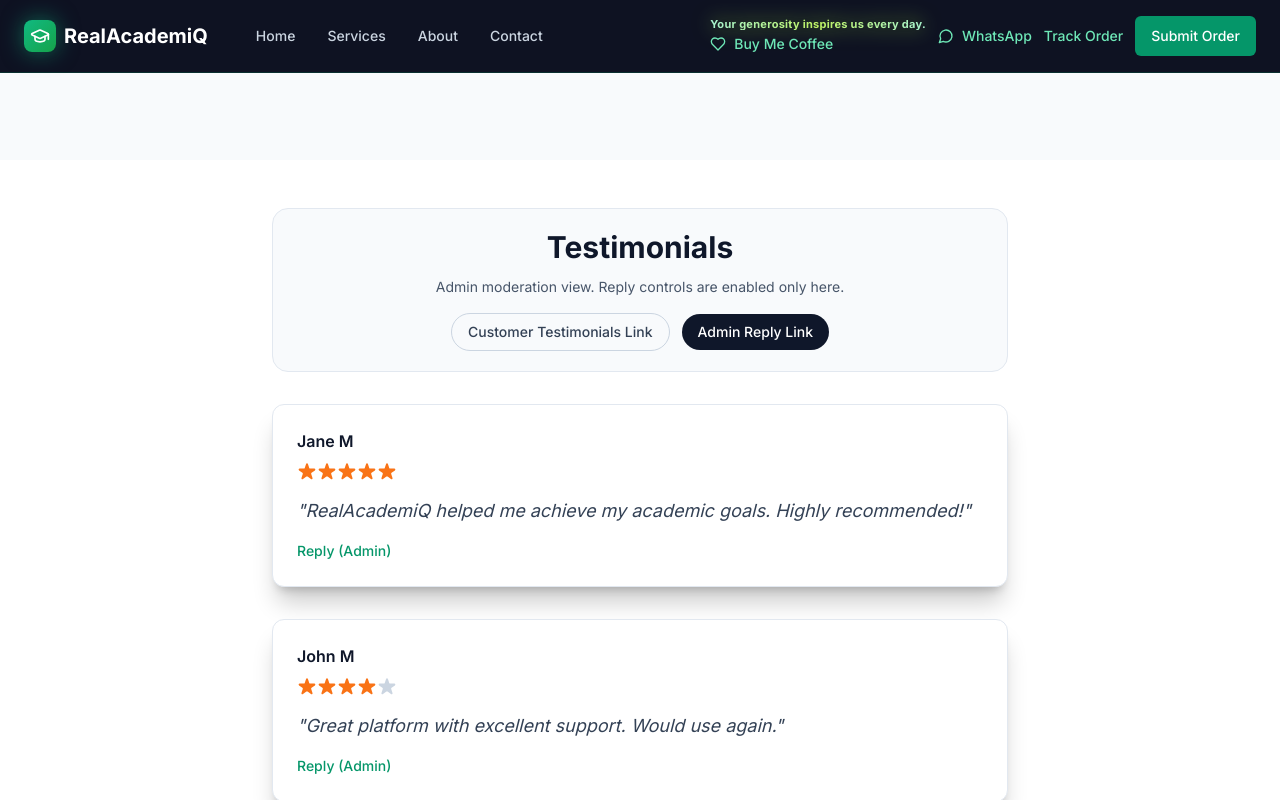
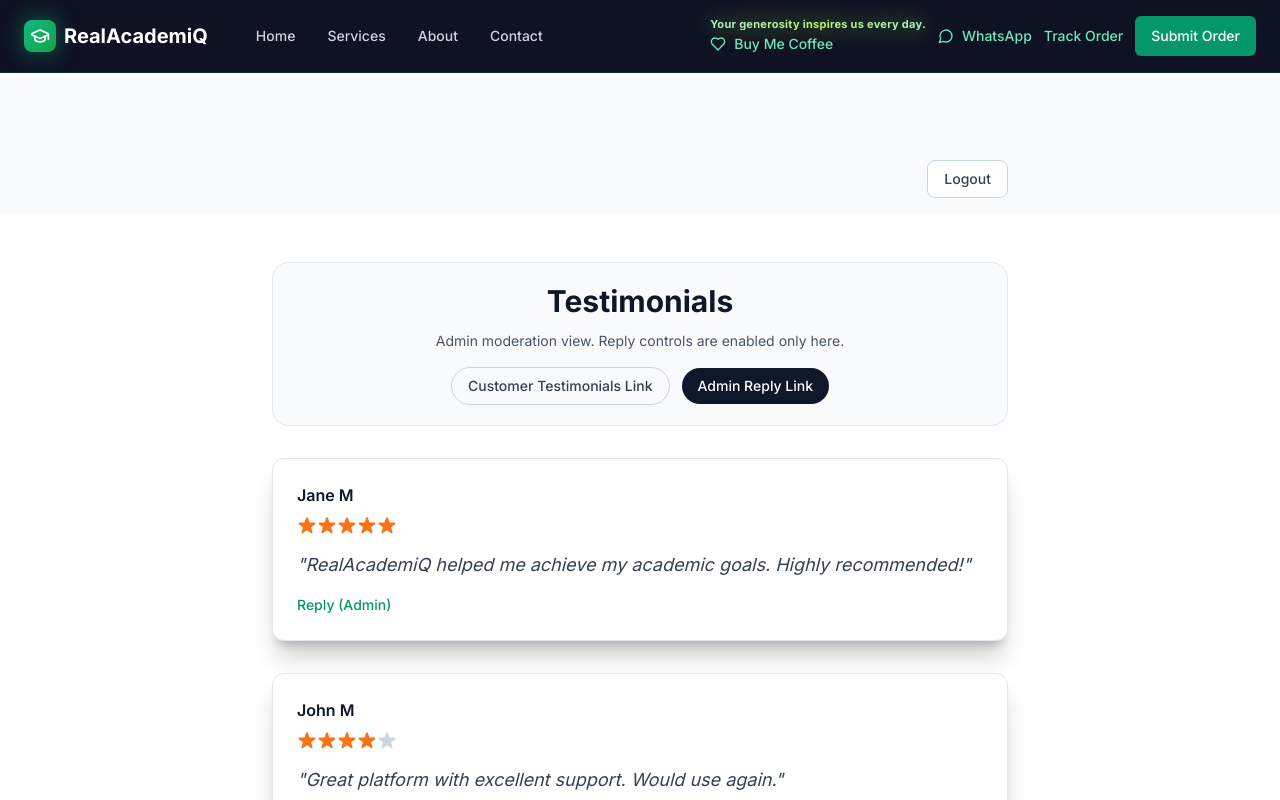
Before and after one commit to WolfriderReal/RealAcademiQ-, a Next.js app: page /admin/testimonials in a window 1280 px wide. Shown: the top 800 px of the page. Built offline with nearby package versions, Linux system fonts and the light colour scheme.

Commit message:
Add admin logout button and endpoint

```diff
--- a/src/app/admin/page.tsx
+++ b/src/app/admin/page.tsx
@@ -47,12 +47,20 @@
       <div className="max-w-7xl mx-auto">
         <div className="mb-8 flex flex-col gap-4 md:flex-row md:items-center md:justify-between">
           <h1 className="text-4xl font-bold text-slate-900">Order Management Dashboard</h1>
+          <div className="flex items-center gap-3">
             <Link
               href="/admin/testimonials"
               className="inline-flex items-center justify-center rounded-lg bg-slate-900 px-4 py-2 text-sm font-medium text-white transition-colors hover:bg-slate-800"
             >
               Open Admin Testimonial Replies
             </Link>
+            <Link
+              href="/api/admin/logout"
+              className="inline-flex items-center justify-center rounded-lg border border-slate-300 bg-white px-4 py-2 text-sm font-medium text-slate-700 transition-colors hover:bg-slate-100"
+            >
+              Logout
+            </Link>
+          </div>
         </div>
 
         {loading ? (
--- a/src/app/admin/testimonials/page.tsx
+++ b/src/app/admin/testimonials/page.tsx
@@ -1,8 +1,17 @@
+import Link from 'next/link'
 import TestimonialsAndSupport from '@/components/TestimonialsAndSupport'
 
 export default function AdminTestimonialsPage() {
   return (
     <main className="min-h-screen bg-slate-50 pt-24">
+      <div className="mx-auto mb-4 flex w-full max-w-3xl items-center justify-end px-4">
+        <Link
+          href="/api/admin/logout"
+          className="inline-flex items-center justify-center rounded-lg border border-slate-300 bg-white px-4 py-2 text-sm font-medium text-slate-700 transition-colors hover:bg-slate-100"
+        >
+          Logout
+        </Link>
+      </div>
       <TestimonialsAndSupport mode="admin" />
     </main>
   )
--- /dev/null
+++ b/src/app/api/admin/logout/route.ts
@@ -0,0 +1,14 @@
+import { NextResponse } from 'next/server'
+
+export async function GET() {
+  return new NextResponse('Logged out. You can close this tab or go back to the homepage.', {
+    status: 401,
+    headers: {
+      // A dedicated realm prompts the browser to drop/re-challenge cached admin credentials.
+      'WWW-Authenticate': 'Basic realm="Logged Out"',
+      'Cache-Control': 'no-store, no-cache, must-revalidate, proxy-revalidate',
+      Pragma: 'no-cache',
+      Expires: '0',
+    },
+  })
+}
```
Lines whose indentation alone changed are shown as unchanged.
